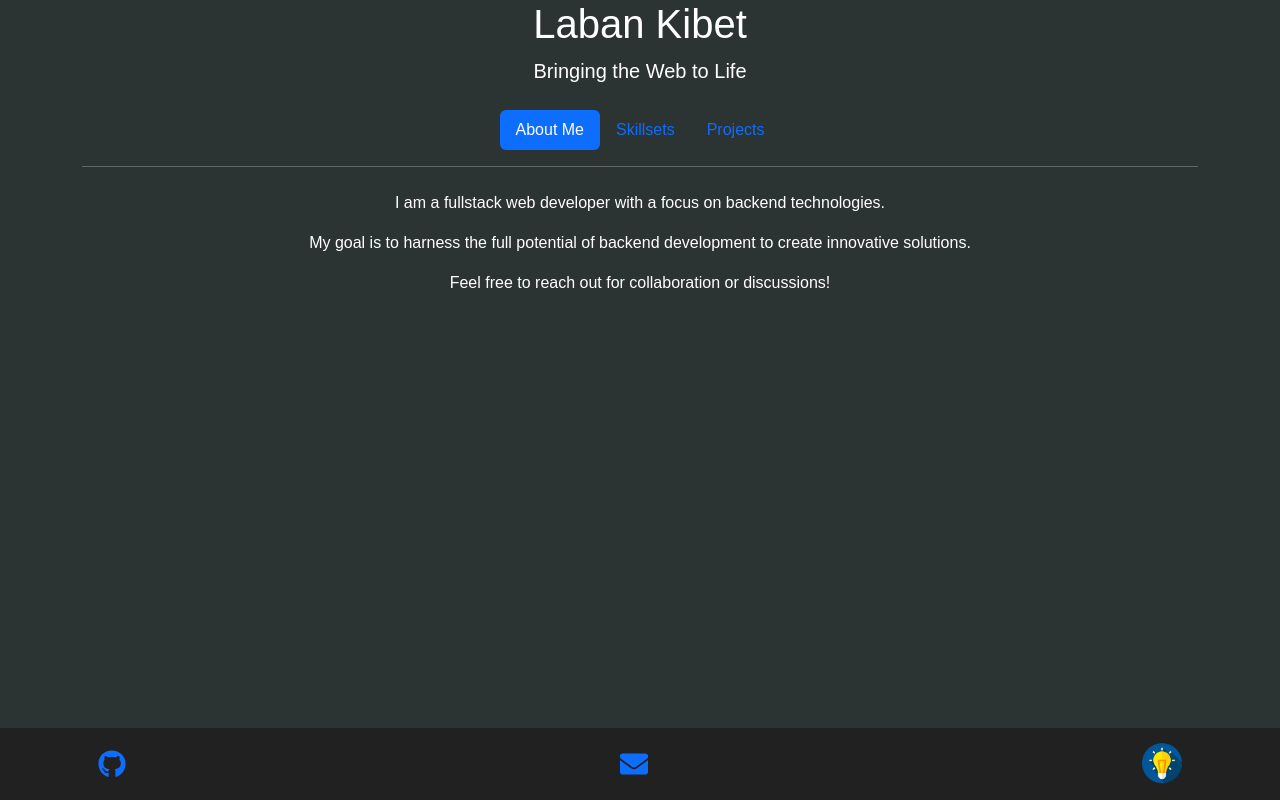
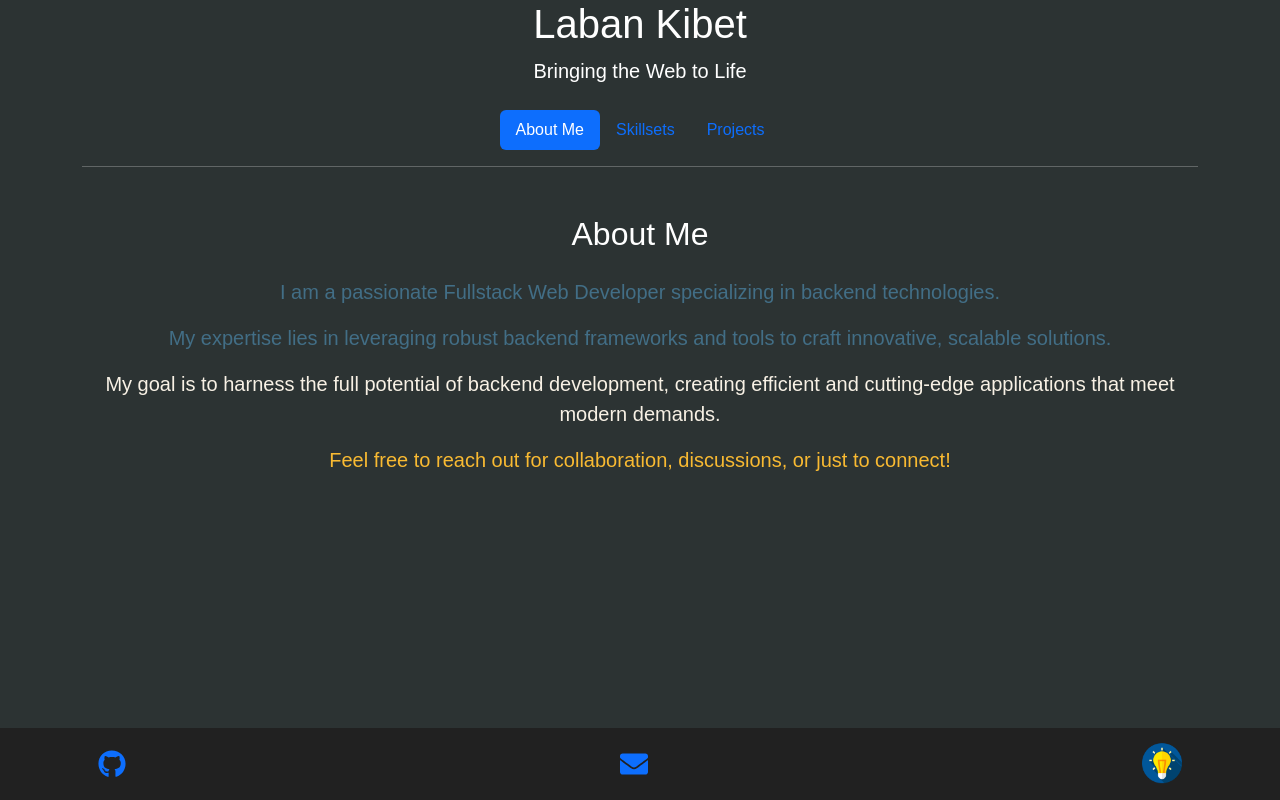
Before and after one commit to Laban254/my-portfolio, a React (Create React App) app: page / in a window 1280 px wide. Built offline with nearby package versions, Linux system fonts and the light colour scheme.

Commit message:
update on about

```diff
--- a/src/App.css
+++ b/src/App.css
@@ -125,8 +125,6 @@
 /* skillset */
 
 
-
-
 .row-eq-height {
   display: flex;
   flex-wrap: wrap;
--- a/src/components/AboutMe.js
+++ b/src/components/AboutMe.js
@@ -1,10 +1,18 @@
 import React from 'react';
+
 const AboutMe = () => {
+  // const style1 = { color: '#2f3131' }; // Dark Gray
+  const style2 = { color: '#f8f1e5' }; // Light Gray
+  const style3 = { color: '#f9ba32' }; // Yellow
+  const style4 = { color: '#426e86' }; // Blue
+
   return (
-    <div className="container text-center">
-      <p>I am a fullstack web developer with a focus on backend technologies.</p>
-      <p>My goal is to harness the full potential of backend development to create innovative solutions.</p>
-      <p>Feel free to reach out for collaboration or discussions!</p>
+    <div className="container text-center my-5">
+      <h2 className="mb-4">About Me</h2>
+      <p className="lead" style={style4}>I am a passionate Fullstack Web Developer specializing in backend technologies.</p>
+      <p className="lead" style={style4}>My expertise lies in leveraging robust backend frameworks and tools to craft innovative, scalable solutions.</p>
+      <p className="lead" style={style2}>My goal is to harness the full potential of backend development, creating efficient and cutting-edge applications that meet modern demands.</p>
+      <p className="lead" style={style3}>Feel free to reach out for collaboration, discussions, or just to connect!</p>
     </div>
   );
 };
```
